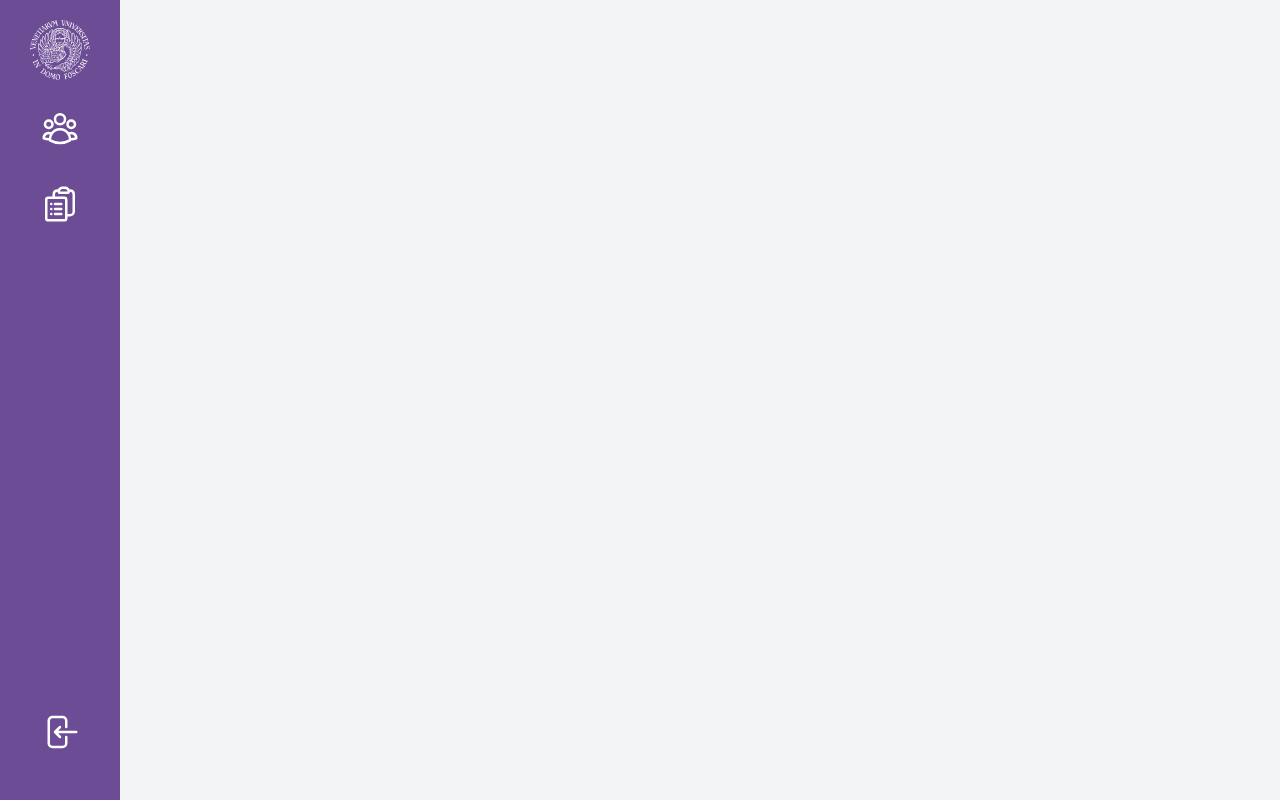
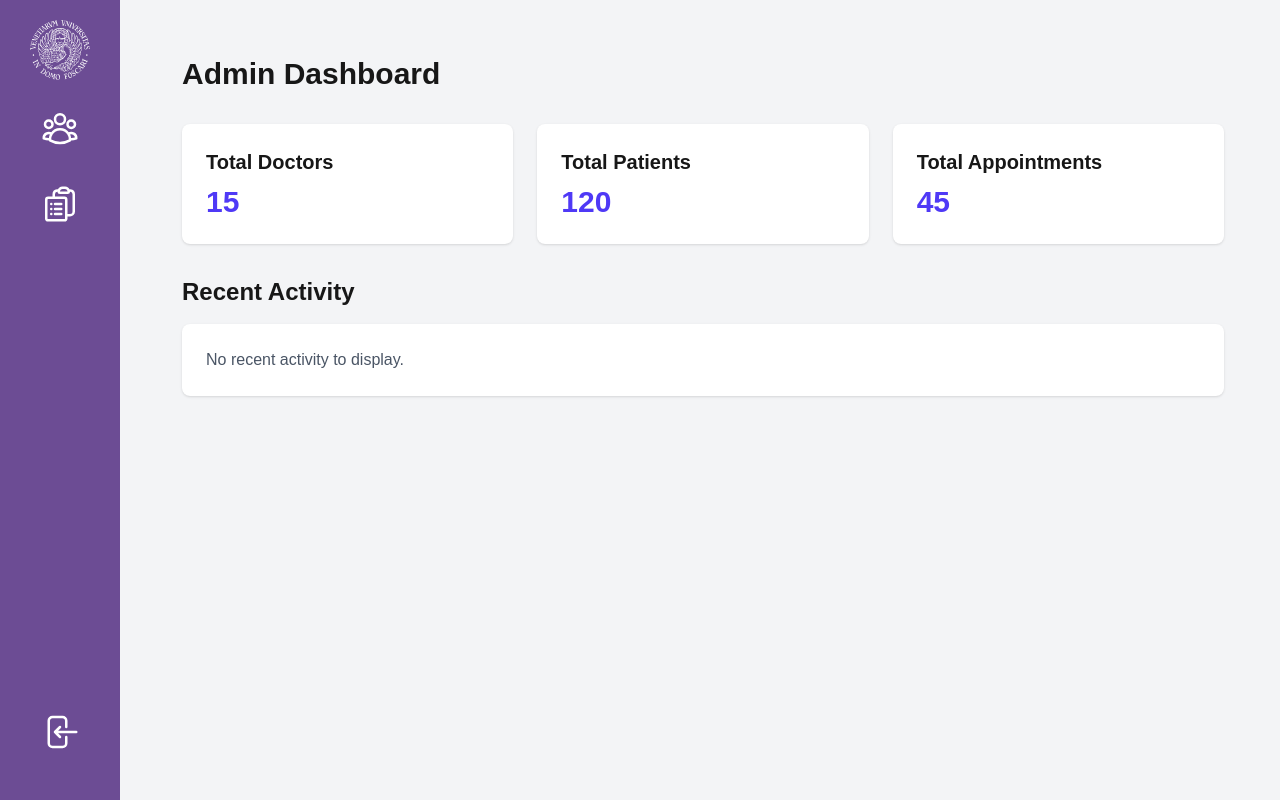
Before and after one commit to danieljaderpellattiero-ve/software-architectures, a Next.js app: page /adminDashboard in a window 1280 px wide. Built offline with nearby package versions, Linux system fonts and the light colour scheme.

Commit message:
Admin Dashboard Stats

```diff
--- a/app/adminDashboard/page.jsx
+++ b/app/adminDashboard/page.jsx
@@ -2,12 +2,14 @@
 import React from 'react';
 import AdminSidebar from '@/components/AdminSidebar';
 import UsersList from '@/components/UsersList';
+import AdminHome from '@/components/AdminHome';
 
 const page = () => {
   return (
     <div className="flex h-screen">
-      <AdminSidebar className="w-fit" />
-      <div className="flex-1 overflow-y-auto bg-gray-100 p-6">
+      <AdminSidebar className="w-[150px]" />
+  <div className="flex-1 overflow-y-auto bg-gray-100 p-6 pl-[150px]">
+        <AdminHome />
         {/* <UsersList /> */}
       </div>
     </div>
```
Also changed, not shown: components/AdminHome.jsx (renamed from app/admin/dashboard/page.jsx).
